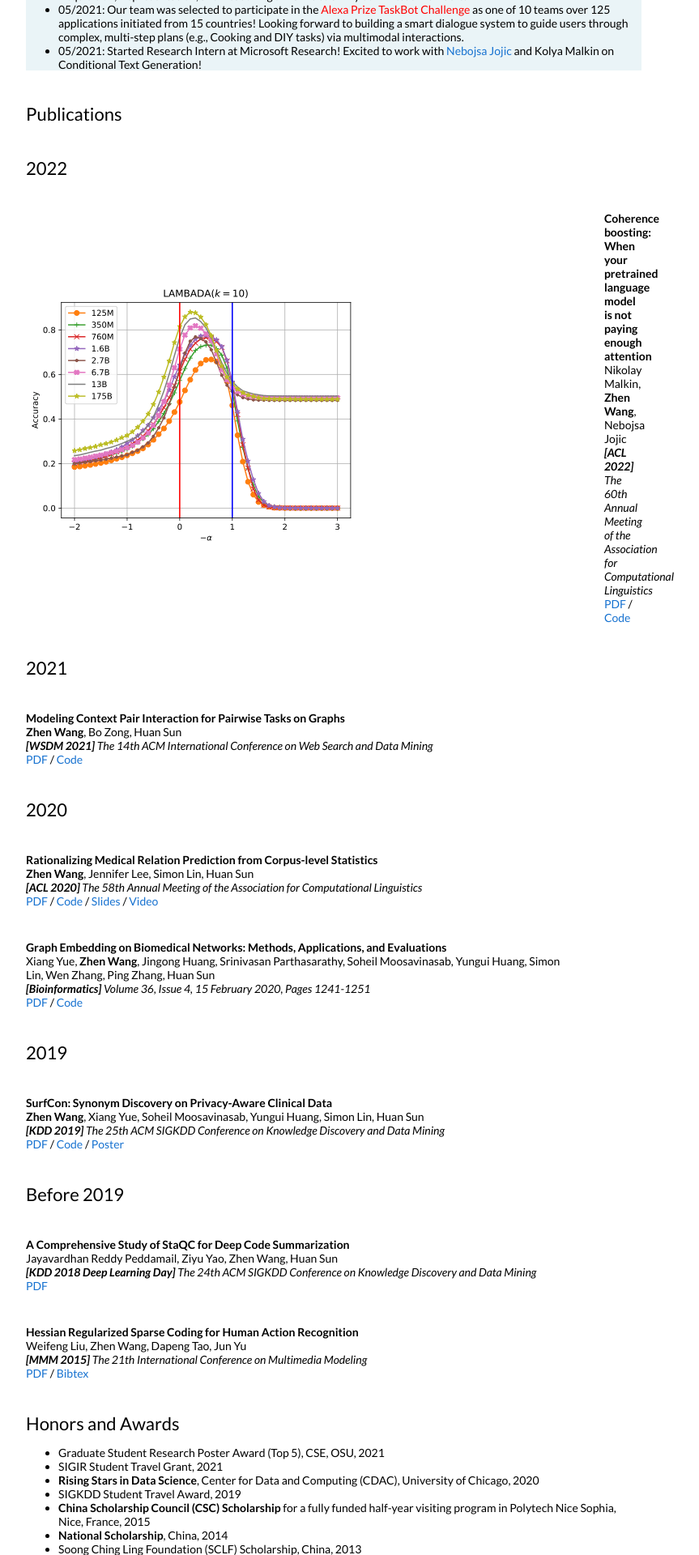
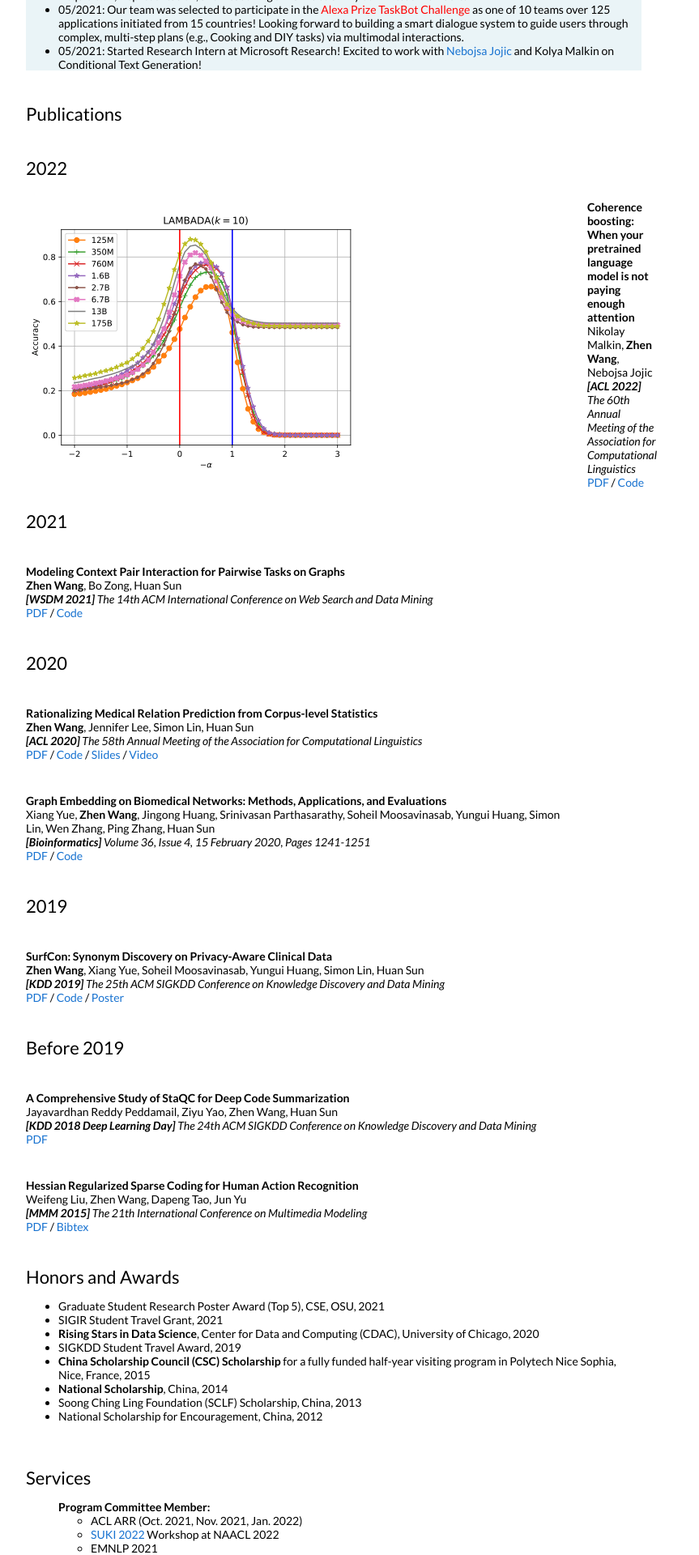
Before and after one commit to zhenwang9102/zhenwang9102.github.io, a Jekyll site: the page built from _posts/2019-06-02-venue.markdown, in a window 1280 px wide. Shown: the part 782-2702 px from the top of the page at 81% size, without its empty margins (228-1091 px from the left). Built offline with Jekyll 4.4.1, drawn with Linux system fonts in a browser that asks for light colours.

Commit message:
Update default.html

```diff
--- a/_layouts/default.html
+++ b/_layouts/default.html
@@ -186,7 +186,7 @@
             <td style="padding:20px;width:25%;vertical-align:middle">
               <img src="/images/CB_ACL_2022.png" alt="3DSP" style="width:auto; height:auto; border-style: none">
             </td>
-            <td style="padding:2.5%;width:75%;vertical-align:middle">
+            <td width="75%" valign="middle">
               <h3>Coherence boosting: When your pretrained language model is not paying enough attention</h3>
               <br>
               Nikolay Malkin, <b>Zhen Wang</b>, Nebojsa Jojic
```
